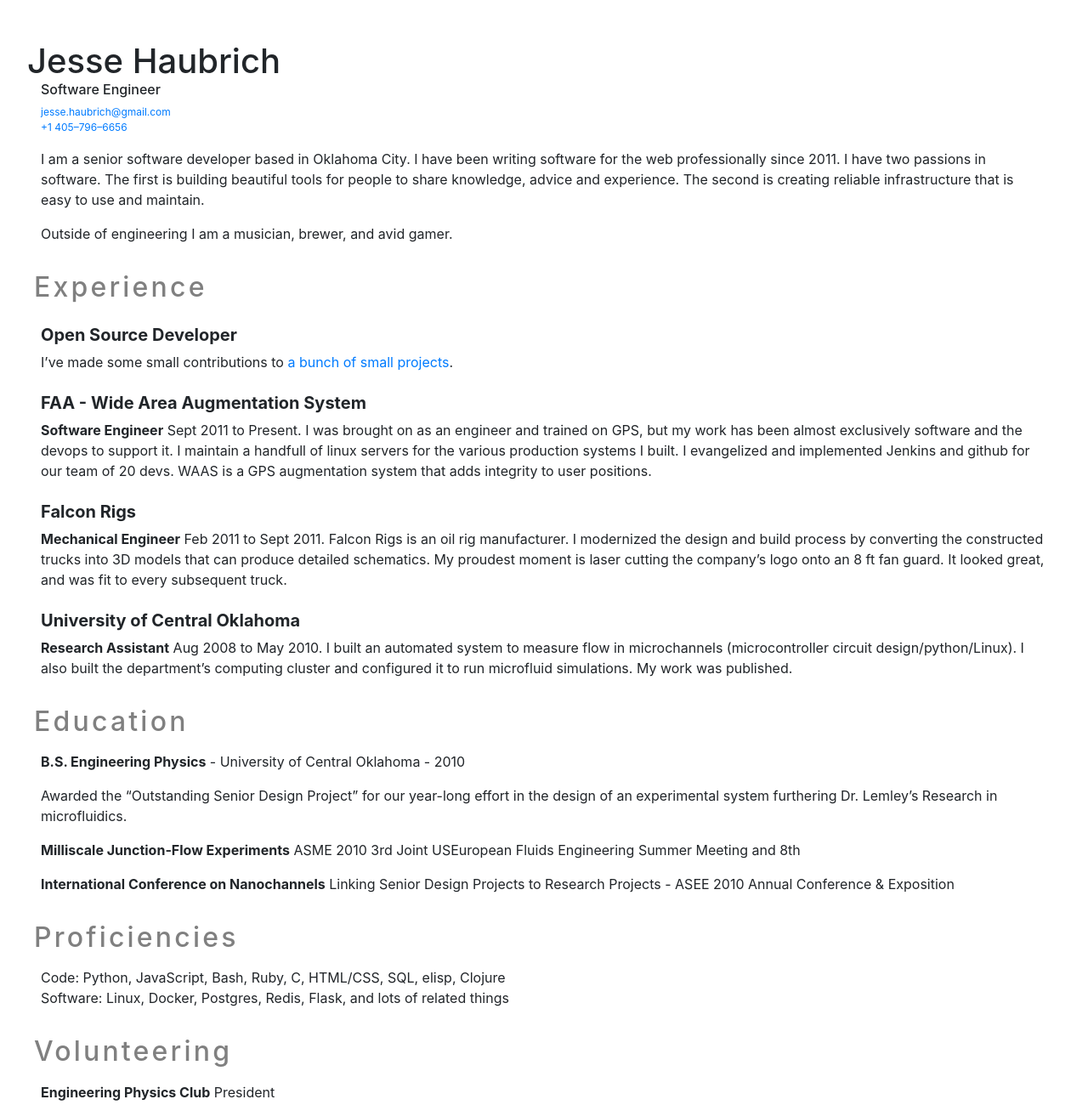
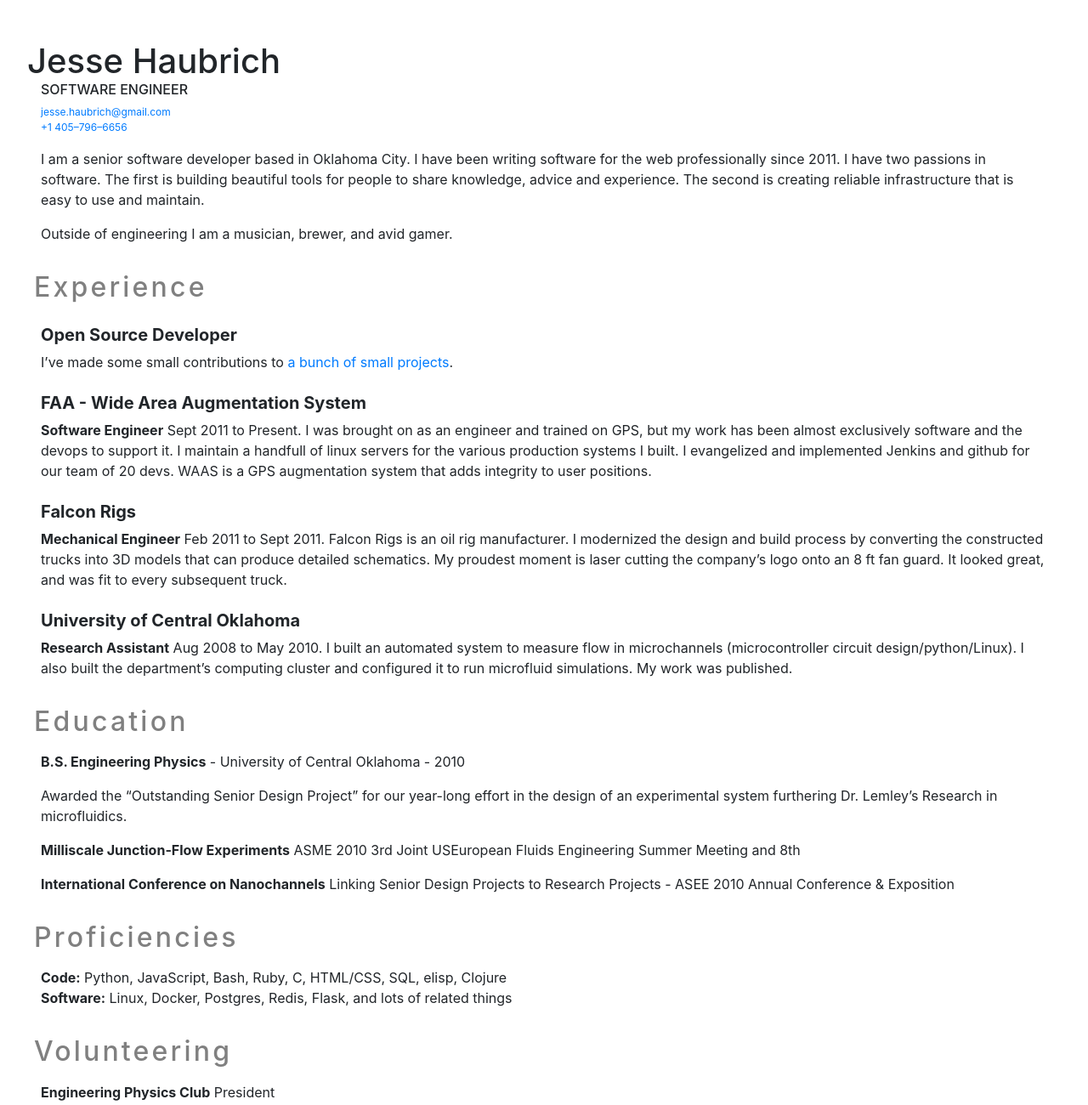
Before and after one commit to jhaubrich/resume, a plain HTML site: page index.html in a window 1280 px wide. Shown: the top 1300 px of the page at 85% size. Drawn offline with nearby package versions, Linux system fonts and the light colour scheme.

Commit message:
formatting touch-up

```diff
--- a/index.html
+++ b/index.html
@@ -77,8 +77,8 @@ Exposition</p>
 
 <h2 id="proficiencies">Proficiencies</h2>
 
-<p>Code: Python, JavaScript, Bash, Ruby, C, HTML/CSS, SQL, elisp, Clojure <br />
-Software: Linux, Docker, Postgres, Redis, Flask, and lots of related things</p>
+<p><strong>Code:</strong> Python, JavaScript, Bash, Ruby, C, HTML/CSS, SQL, elisp, Clojure <br />
+<strong>Software:</strong> Linux, Docker, Postgres, Redis, Flask, and lots of related things</p>
 
 <h2 id="volunteering">Volunteering</h2>
 
--- a/my.css
+++ b/my.css
@@ -21,6 +21,10 @@ h3 {
   padding-top: .5rem;
 }
 
+h6 { /* Tagline */
+  text-transform: uppercase;
+}
+
 #contact li {
   list-style-type: none;
   font-size:.75em;
```
Also changed, not shown: 1 other file.
